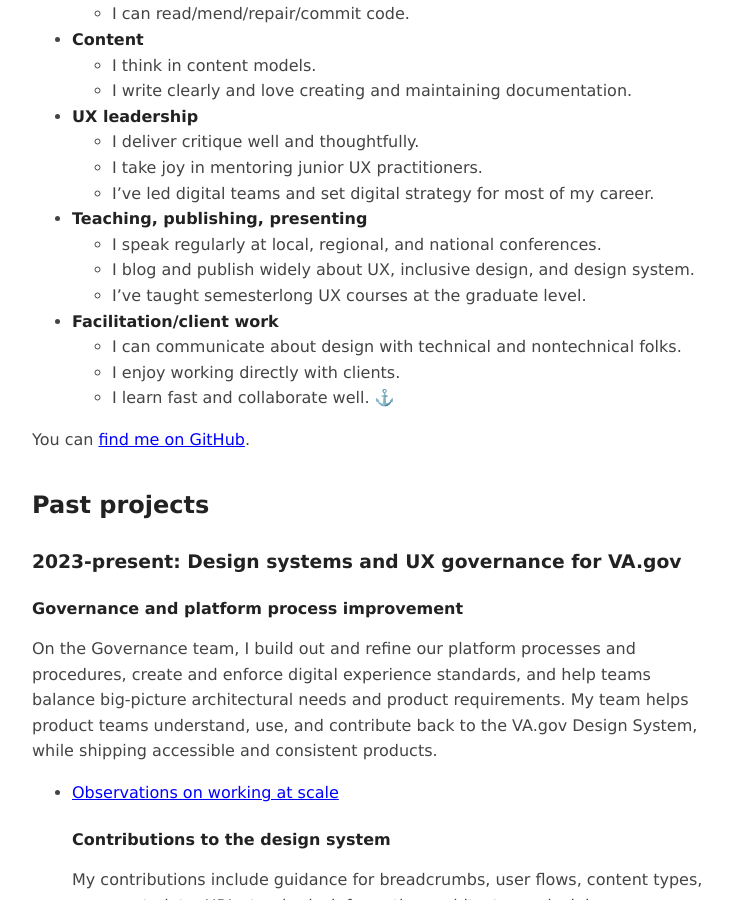
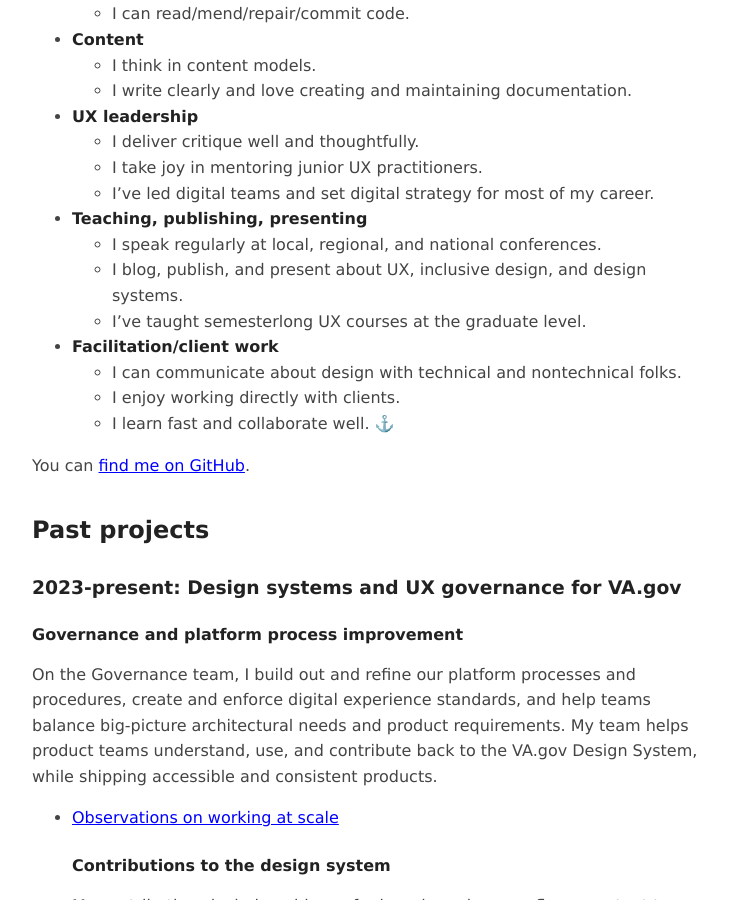
Before and after one commit to erinrwhite/jadeite, a Jekyll site: the page built from work.md, in a window 1280 px wide and 900 px high, scrolled down 845 px. Shown: the whole window, without its empty margins (268-1000 px from the left). Built offline with Jekyll 4.4.1, drawn with Linux system fonts in a browser that asks for light colours.

Commit message:
portfolio updates

```diff
--- a/work.md
+++ b/work.md
@@ -28,7 +28,7 @@ permalink: /portfolio
     - I’ve led digital teams and set digital strategy for most of my career.
 - **Teaching, publishing, presenting**
 	- I speak regularly at local, regional, and national conferences.
-	- I blog and publish widely about UX, inclusive design, and design system.
+	- I blog, publish, and present about UX, inclusive design, and design systems.
 	- I've taught semesterlong UX courses at the graduate level.
 - **Facilitation/client work**
     - I can communicate about design with technical and nontechnical folks.
```
